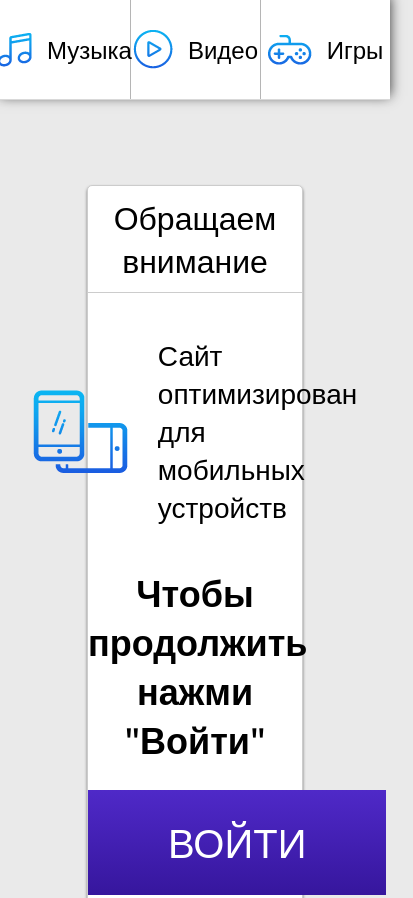
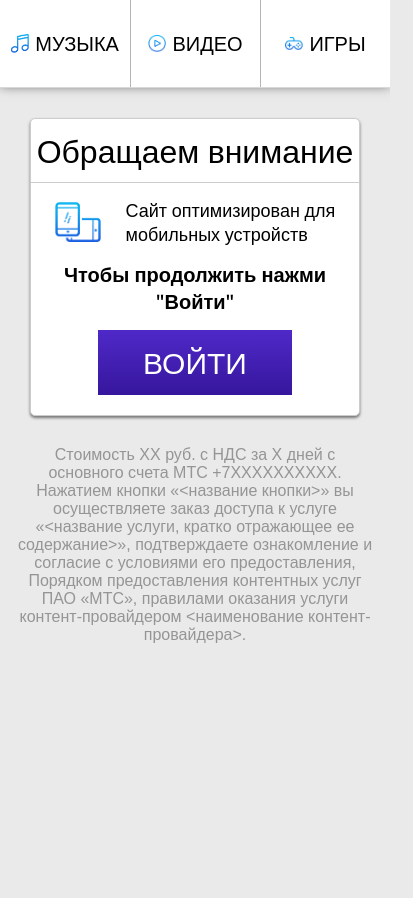
Before and after one commit to VladislavJ/test, a plain HTML site: page index.html in a window 390 px wide. Shown: the top 898 px of the page, 413 px wide, since content can reach past the window. After the commit the page ends 844 px from the top, so only its background shows below. Drawn offline with nearby package versions, Linux system fonts and the light colour scheme.

Commit message:
123
1231

```diff
--- a/css/bundle.css
+++ b/css/bundle.css
@@ -490,14 +490,7 @@ body{
   font-weight: 300;
   text-decoration: none;
   padding-left: 15px;
-  position: relative;
-}
-.menu__link::after{
-  content:'';
-  position: absolute;
-  width: 30px;
-  height: 30px;
-  background: url(../img/music.svg) no-repeat;
+  text-transform: uppercase;
 }
 .menu__icon, .menu__link{
   display: inline-block;
@@ -564,5 +557,105 @@ body{
   font-family: arial;
   color: #959595;
   margin: auto;
-  padding-top: 90px;
+  padding: 90px 0 25px 0;
 }
+@media only screen and (max-width : 992px){
+	.menu{
+		padding-bottom: 30px;
+	}
+	.content__new{
+    padding: 60px 0 20px 0;
+  }
+}
+@media only screen and (max-width : 890px){
+	.container{
+		max-width: 100%;
+	}
+	.menu__icon{
+    width: 10%;
+    -o-object-fit: cover;
+       object-fit: cover;
+  }
+	.content__icon{/*			width: 60px;*/
+    width: 10%;
+    -o-object-fit: cover;
+       object-fit: cover;
+  }
+	.content__text{
+    font-size: 26px;
+    margin: 0;
+  }
+	.content__paragraph{
+    font-size: 30px;
+  }
+}
+@media only screen and (max-width : 480px){
+	.menu__icon{
+    width: 14%;
+  }
+	.content__icon{
+    width: 14%;
+  }
+	.content__text{
+    padding-left: 25px;
+    font-size: 18px;
+  }
+	.content__paragraph{
+    font-size: 20px;
+  }
+	.content__btn{
+    padding: 12px 45px;
+    font-size: 30px;
+    margin: 15px auto 20px auto;
+  }
+	.content__new{
+    font-size: 16px;
+    padding: 30px 0 10px 0;
+  }
+}
+@media only screen and (max-width : 480px){
+	.menu__link{
+    font-size: 20px;
+    padding-left: 6px;
+  }
+}
+@media only screen and (max-width : 360px){
+	.menu__icon{
+    width: 18%;
+  }
+	.menu__link{
+    padding-left: 8px;
+    font-size: 16px;
+  }
+	.content__new{
+    font-size: 14px;
+    padding: 25px 0 8px 0;
+  }
+	.content__title{
+    font-size: 22px;
+  }
+	.content__text{
+    font-size: 16px;
+  }
+	.content__paragraph{
+    font-size: 23px;
+  }
+}
+@media only screen and (max-width : 360px){
+	.content__text{
+    padding-left: 10px;
+    font-size: 14px;
+  }
+	.content__paragraph{
+    font-size: 20px;
+  }
+	.content__new{
+    font-size: 10px;
+  }
+	.content__btn{
+    font-size: 25px;
+  }
+	.menu__item{
+    padding: 20px 0;
+  }
+}
--- a/css/main.css
+++ b/css/main.css
@@ -2,3 +2,4 @@
 @import 'modules/container.css';
 @import 'modules/menu.css';
 @import 'modules/content.css';
+@import 'modules/media.css';
--- a/css/modules/content.css
+++ b/css/modules/content.css
@@ -21,7 +21,7 @@
 		justify-content: center;
 		align-items: center;
 		border-top: 1px solid #cccccc;
-		padding: 40px 0;
+		padding: 15px 0;
 	}
 	&__text{
 		font-size: 28px;
@@ -51,6 +51,6 @@
 		font-family: arial;
 		color: #959595;
 		margin: auto;
-		padding-top: 90px;
+		padding: 90px 0 25px 0;
 	}
 }
--- a/css/modules/media.css
+++ b/css/modules/media.css
@@ -1,153 +1,119 @@
-@media only screen and (max-width : 1199px){
-	.header{
-		&__btn{
-			font-size: 18px;
-		}
+@media only screen and (max-width : 992px){
+	.menu{
+		padding-bottom: 30px;
 	}
-	.callback{
-		&__search{
-			min-width: 220px;
+	.content{
+		&__new{
+			padding: 60px 0 20px 0;
 		}
 	}
 }
-@media only screen and (max-width : 991px){
-	.header{
-		&__menu{
-			display: flex;
-		}
-		&__flex{
-			justify-content: center;
-			margin: auto;
-		}
-		&__title{
-			padding: 0;
-		}
-		&__btn{
-			margin: 25px auto;
-		}
-		&__item{
-			display: block;
-			text-align: center;
-		}
-		&__list{
-			margin: 0;
-			text-align: center;
-			&::after{
-				display: none;
-			}
-		}
-		&__border{
-			display: flex;
-			flex-wrap: wrap;
-			padding: 0;
-		}
-		&__flex{
-			order: 2;
-			min-height: 0;
-			margin: 25px 0;
-		}
-		&__center{
-			max-width: 600px;
-			margin: 30px auto 0 auto;
+@media only screen and (max-width : 890px){
+	.container{
+		max-width: 100%;
+	}
+	.menu{
+		&__icon{
+			width: 10%;
+			object-fit: cover;
 		}
 	}
 	.content{
-		&__form2{
-			justify-content: end;
-			text-align: right;
+		&__icon{
+/*			width: 60px;*/
+			width: 10%;
+			object-fit: cover;
+		}
+		&__text{
+			font-size: 26px;
 			margin: 0;
 		}
-		&__photo2{
-			order: 1;
-		}
-		&__block2{
-			margin-left: 0;
-			margin-right: 40px;
-		}
-		&__wrp2{
-			justify-content: end;
-		}
-		&__comment,&__comment2{
-			max-width: 600px;
-
-		}
-	}
-	.callback{
-		&__search{
-			min-width: auto;
-			width: 70%;
-		}
-		&__btn2{
-			width: 30%;
-		}
-		&__photo{
-			margin: 30px auto 0 auto;
-		}
-		&__none{
-			display: none;
-		}
-		&__block{
-			text-align: left;
-			margin: 40px 0 50px 0;
-		}
-		&__textarea{
-			margin: 0;
-		}
-		&__response{
-			display: block;
-		}
-		&__up{
-			border-top: 1px solid #d8d8d8;
-			padding-top: 20px;
+		&__paragraph{
+			font-size: 30px;
 		}
 	}
 }
-@media only screen and (max-width : 544px){
-	.callback{
-		&__btn2{
+@media only screen and (max-width : 480px){
+	.menu{
+		&__icon{
+			width: 14%;
+		}
+	}
+	.content{
+		&__icon{
+			width: 14%;
+		}
+		&__text{
+			padding-left: 25px;
+			font-size: 18px;
+		}
+		&__paragraph{
+			font-size: 20px;
+		}
+		&__btn{
+			padding: 12px 45px;
+			font-size: 30px;
+			margin: 15px auto 20px auto;
+		}
+		&__new{
 			font-size: 16px;
+			padding: 30px 0 10px 0;
+		}
+	}
+}
+@media only screen and (max-width : 480px){
+	.menu{
+		&__link{
+			font-size: 20px;
+			padding-left: 6px;
 		}
 	}
 }
 @media only screen and (max-width : 360px){
-	.header{
-		&__text{
-			font-size: 16px;
+	.menu{
+		&__icon{
+			width: 18%;
 		}
-		&__btn{
-			padding: 0 60px;
-			&::after{
-				left: 32px;
-			}
-		}
-		&__btn{
+		&__link{
+			padding-left: 8px;
 			font-size: 16px;
 		}
 	}
 	.content{
-		&__block, &__block2{
-			font-size: 13px;
+		&__new{
+			font-size: 14px;
+			padding: 25px 0 8px 0;
 		}
-		&__date{
-			font-size: 15px;
+		&__title{
+			font-size: 22px;
 		}
-		&__comment, &__comment2, &__img{
-			font-size: 14px;
+		&__text{
+			font-size: 16px;
 		}
-	}
-	.callback{
-		&__btn2{
-			font-size: 11px;
-		}
-		&__up, &__response, &__link{
-			font-size: 16px;
+		&__paragraph{
+			font-size: 23px;
 		}
 	}
 }
-@media only screen and (max-width : 320px){
-	.callback{
-		&__btn2{
-			font-size: 9px;
+@media only screen and (max-width : 360px){
+	.content{
+		&__text{
+			padding-left: 10px;
+			font-size: 14px;
+		}
+		&__paragraph{
+			font-size: 20px;
+		}
+		&__new{
+			font-size: 10px;
+		}
+		&__btn{
+			font-size: 25px;
+		}
+	}
+	.menu{
+		&__item{
+			padding: 20px 0;
 		}
 	}
 }
--- a/css/modules/menu.css
+++ b/css/modules/menu.css
@@ -34,14 +34,7 @@ body{
 		font-weight: 300;
 		text-decoration: none;
 		padding-left: 15px;
-		position: relative;
-		&::after{
-			content:'';
-			position: absolute;
-			width: 30px;
-			height: 30px;
-			background: url(../img/music.svg) no-repeat;
-		}
+		text-transform: uppercase;
 	}
 	&__icon, &__link{
 		display: inline-block;
```
